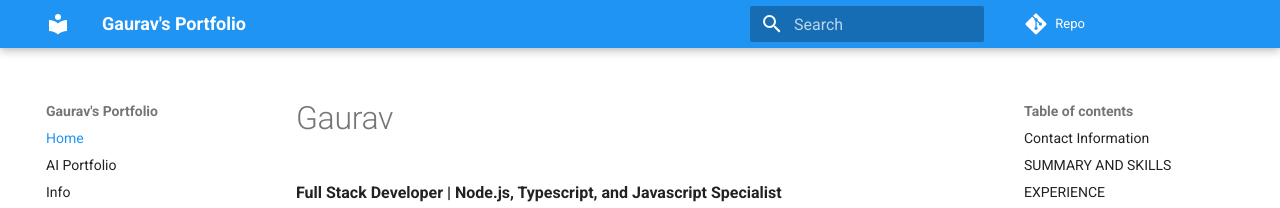
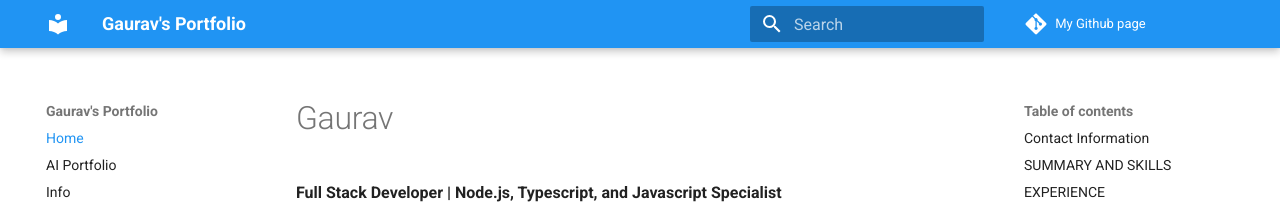
Before and after one commit to gauravmahto/gauravmahto.github.io, an MkDocs documentation site: the page built from docs/index.md, in a window 1280 px wide. Shown: the top 208 px of the page. Built offline with MkDocs 1.6.1 and Material for MkDocs 9.7.7, drawn with Linux system fonts in a browser that asks for light colours; comment, search, counter and statistics services are not loaded.

Commit message:
Updated readme

```diff
--- a/mkdocs.yml
+++ b/mkdocs.yml
@@ -4,8 +4,8 @@
 site_description: >-
   Gaurav Mahto's personal website
 
-repo_name: Repo
-repo_url: https://github.com/gauravmahto/gauravmahto.github.io
+repo_name: My Github page
+repo_url: https://github.com/gauravmahto
 
 extra:
   analytics:
```
